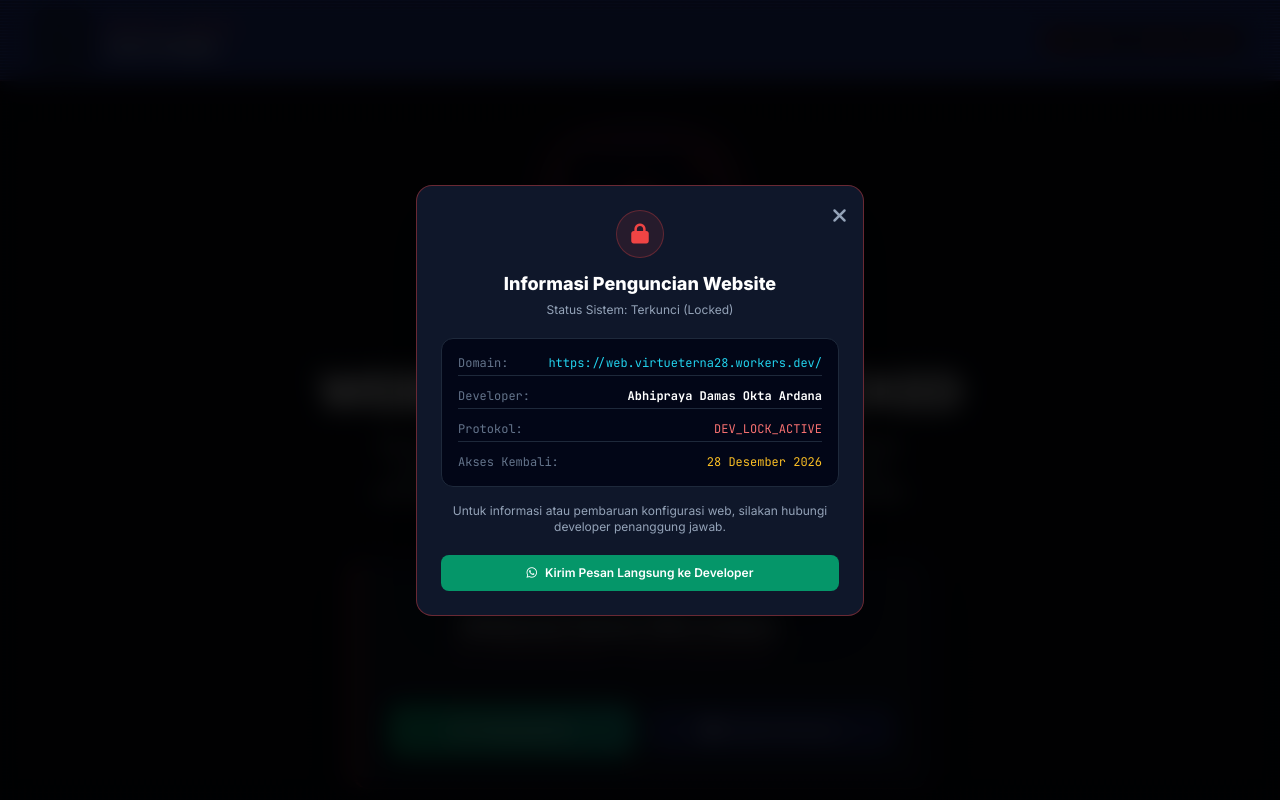
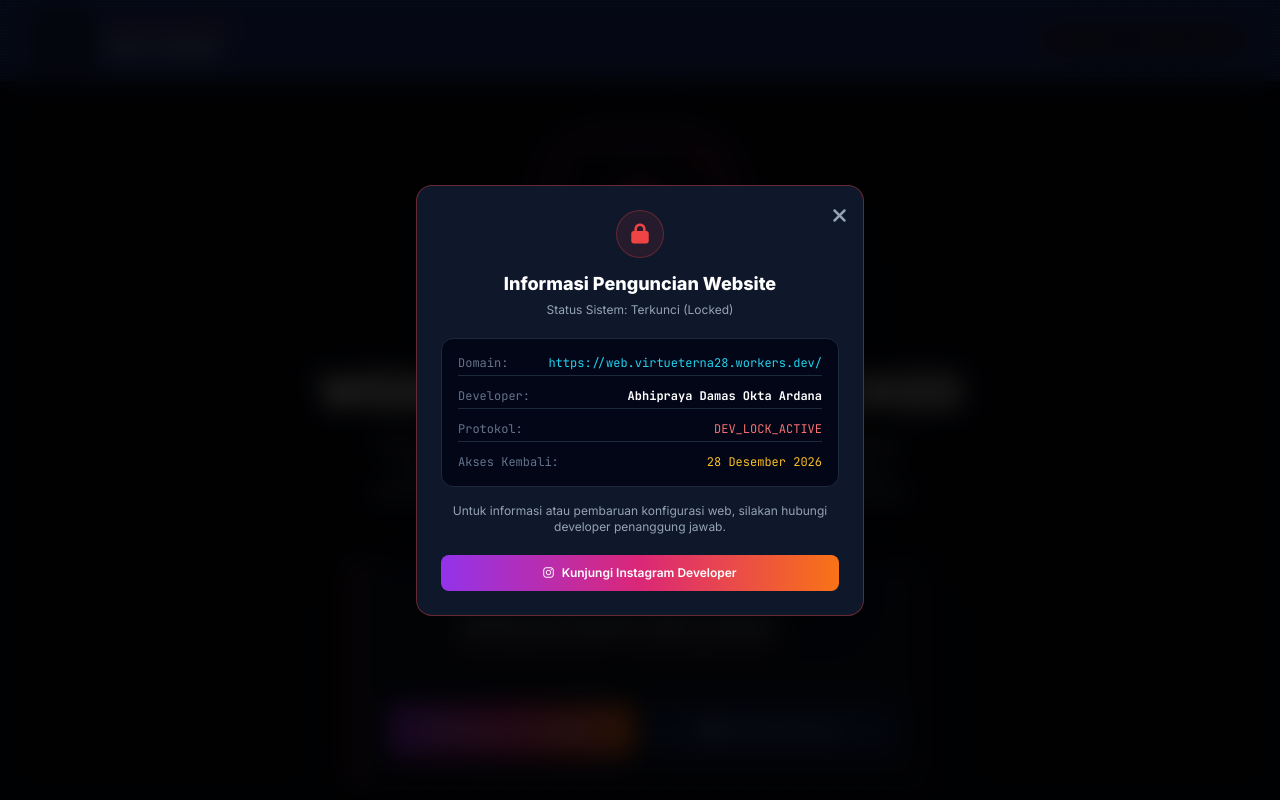
Before and after one commit to virtueterna28/web, a plain HTML site: page index.html in a window 1280 px wide. Both pictures are taken after a click on the button "Detail & Otorisasi". Shown: the top 800 px of the page. Drawn offline with nearby package versions, Linux system fonts and the light colour scheme.

Commit message:
Update index.html

```diff
--- a/index.html
+++ b/index.html
@@ -134,7 +134,7 @@
         }
     </style>
 </head>
-<body class="min-h-screen flex flex-col justify-between font-sans scary-glow relative select-none">
+<body class="min-h-screen flex flex-col justify-between font-sans scary-glow relative select-none royal-theme">
 
     <div class="fixed inset-0 scanlines z-50 pointer-events-none"></div>
 
@@ -176,9 +176,7 @@
 
                 <!-- Main Lock Box Container -->
                 <div class="relative w-32 h-32 sm:w-40 sm:h-40 mx-auto rounded-3xl bg-slate-950/90 border-2 border-red-500/60 flex items-center justify-center lock-glow-box animate-float">
-                    <svg class="w-16 h-16 sm:w-20 sm:h-20 text-red-500 drop-shadow-[0_0_15px_rgba(255,42,95,0.8)]" fill="none" stroke="currentColor" viewBox="0 0 24 24" xmlns="http://www.w3.org/2000/svg">
-                        <path stroke-linecap="round" stroke-linejoin="round" stroke-width="1.5" d="M12 15v2m-6 4h12a2 2 0 002-2v-6a2 2 0 00-2-2H6a2 2 0 00-2 2v6a2 2 0 002 2zm10-10V7a4 4 0 00-8 0v4h8z"></path>
-                    </svg>
+                    <i class="fa-solid fa-lock text-6xl sm:text-7xl text-red-500 drop-shadow-[0_0_15px_rgba(255,42,95,0.8)]" aria-hidden="true"></i>
 
                     <!-- Small Creepy Blinking Eye/Glow Signal -->
                     <span class="absolute top-3 right-3 flex h-3 w-3">
@@ -231,13 +229,13 @@
                 <div class="mt-6 pt-5 border-t border-slate-800 flex flex-col sm:flex-row items-center gap-3">
                     <!-- Primary CTA: WhatsApp -->
                     <a
-                        href="https://wa.me/?text=Halo%20Mas%20Abhipraya%20Damas%20Okta%20Ardana,%20S.Kom.,%20saya%20ingin%20mengonfirmasi%20mengenai%20status%20website%20Virtu%20Eterna%20yang%20saat%20ini%20terkunci."
+                        href="https://www.instagram.com/rayfin_cruise/"
                         target="_blank"
                         rel="noopener noreferrer"
-                        class="w-full sm:w-1/2 py-3 px-5 rounded-xl bg-gradient-to-r from-emerald-600 to-teal-600 hover:from-emerald-500 hover:to-teal-500 text-white font-semibold text-sm flex items-center justify-center space-x-2 shadow-lg shadow-emerald-900/30 transition-all duration-300 hover:scale-[1.02] active:scale-[0.98]"
+                        class="w-full sm:w-1/2 py-3 px-5 rounded-xl bg-gradient-to-r from-purple-600 via-pink-600 to-orange-500 hover:from-purple-500 hover:via-pink-500 hover:to-orange-400 text-white font-semibold text-sm flex items-center justify-center space-x-2 shadow-lg shadow-pink-900/30 transition-all duration-300 hover:scale-[1.02] active:scale-[0.98]"
                     >
-                        <i class="fa-brands fa-whatsapp text-lg"></i>
-                        <span>Hubungi Kami</span>
+                        <i class="fa-brands fa-instagram text-lg"></i>
+                        <span>Instagram Developer</span>
                     </a>
 
                     <!-- Secondary CTA: Direct Email / Info Modal Trigger -->
@@ -284,7 +282,7 @@
                     <i class="fa-solid fa-cloud mr-1.5" aria-hidden="true"></i> Alternatif Akses
                 </p>
                 <h2 id="alternative-site-title" class="text-lg sm:text-xl font-bold text-white mb-2">V-Cloud</h2>
-                <p class="text-sm text-slate-400 mb-4">Kunjungi situs alternatif Virtu Eterna melalui V-Cloud.</p>
+                <p class="text-sm text-slate-400 mb-4">Kunjungi situs members Virtu Eterna.</p>
                 <a href="https://v-cloud.virtueterna28.workers.dev/" target="_blank" rel="noopener noreferrer"
                    class="inline-flex items-center justify-center gap-2 rounded-xl bg-gradient-to-r from-cyan-600 to-blue-700 hover:from-cyan-500 hover:to-blue-600 px-5 py-3 text-sm font-semibold text-white shadow-lg transition-all duration-300 hover:scale-[1.02]">
                     <i class="fa-solid fa-arrow-up-right-from-square" aria-hidden="true"></i>
@@ -357,12 +355,13 @@
 
             <div class="mt-5">
                 <a
-                    href="https://wa.me/?text=Halo%20Mas%20Abhipraya%20Damas%20Okta%20Ardana,%20S.Kom.,%20mohon%20bantuan%20terkait%20pembukaan%20kunci%20website%20Virtu%20Eterna."
+                    href="https://www.instagram.com/rayfin_cruise/"
                     target="_blank"
-                    class="w-full py-2.5 rounded-lg bg-emerald-600 hover:bg-emerald-500 text-white font-semibold text-xs flex items-center justify-center space-x-2 transition-colors"
+                    rel="noopener noreferrer"
+                    class="w-full py-2.5 rounded-lg bg-gradient-to-r from-purple-600 via-pink-600 to-orange-500 hover:from-purple-500 hover:via-pink-500 hover:to-orange-400 text-white font-semibold text-xs flex items-center justify-center space-x-2 transition-all"
                 >
-                    <i class="fa-brands fa-whatsapp"></i>
-                    <span>Kirim Pesan Langsung ke Developer</span>
+                    <i class="fa-brands fa-instagram"></i>
+                    <span>Kunjungi Instagram Developer</span>
                 </a>
             </div>
         </div>
```
